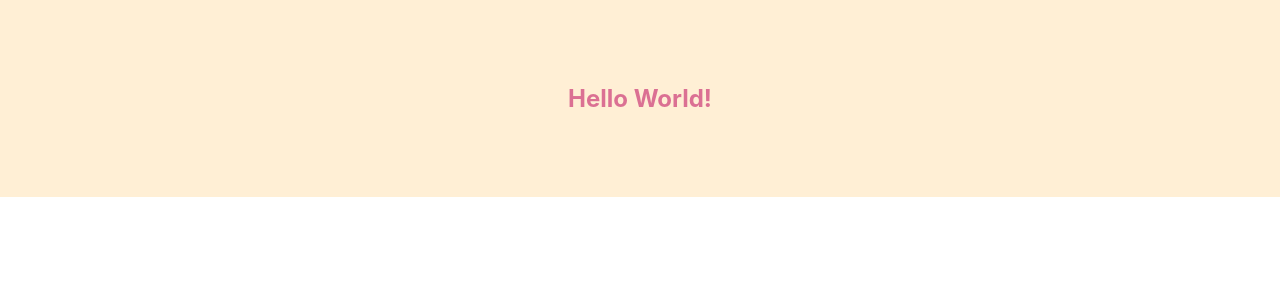
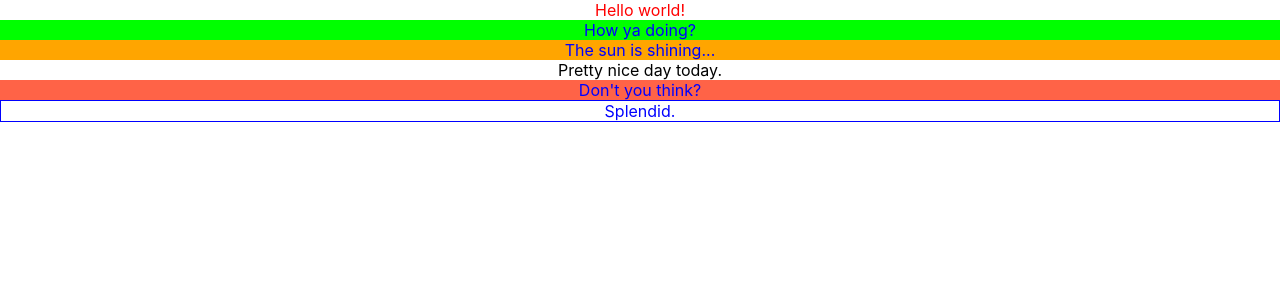
Before and after one commit to NaNa923/React-study2023, a React (Create React App) app: page / in a window 1280 px wide. Shown: the top 300 px of the page. Built offline with nearby package versions, Linux system fonts and the light colour scheme.

Commit message:
styled-components 라이브러리 강의 1-1,2

```diff
--- a/src/App.css
+++ b/src/App.css
@@ -1,38 +1,3 @@
 .App {
   text-align: center;
 }
-
-.App-logo {
-  height: 40vmin;
-  pointer-events: none;
-}
-
-@media (prefers-reduced-motion: no-preference) {
-  .App-logo {
-    animation: App-logo-spin infinite 20s linear;
-  }
-}
-
-.App-header {
-  background-color: #282c34;
-  min-height: 100vh;
-  display: flex;
-  flex-direction: column;
-  align-items: center;
-  justify-content: center;
-  font-size: calc(10px + 2vmin);
-  color: white;
-}
-
-.App-link {
-  color: #61dafb;
-}
-
-@keyframes App-logo-spin {
-  from {
-    transform: rotate(0deg);
-  }
-  to {
-    transform: rotate(360deg);
-  }
-}
--- a/src/App.js
+++ b/src/App.js
@@ -1,3 +1,4 @@
+import './App.css'
 import StyledComponentExample from "./components/StyledComponents/StyledComponentExample";
 
 function App() {
--- a/src/components/StyledComponents/StyledComponentExample.jsx
+++ b/src/components/StyledComponents/StyledComponentExample.jsx
@@ -1,25 +1,42 @@
 import React from "react";
 import styled from "styled-components";
 
+const Thing = styled.div.attrs((/* props */) => ({ tabIndex: 0 }))`
+  color: blue;
+
+  &:hover {
+    color: red; // <Thing> when hovered
+  }
+
+  & ~ & {
+    background: tomato; // <Thing> as a sibling of <Thing>, but maybe not directly next to it
+  }
+
+  & + & {
+    background: lime; // <Thing> next to <Thing>
+  }
+
+  &.something {
+    background: orange; // <Thing> tagged with an additional CSS class ".something"
+  }
+
+  .something-else & {
+    border: 1px solid; // <Thing> inside another element labeled ".something-else"
+  }
+`
+
 function StyledComponentExample(props) {
-  // Create a Title component that'll render an <h1> tag with some styles
-  const Title = styled.h1`
-    font-size: 1.5em;
-    text-align: center;
-    color: palevioletred;
-  `;
-
-  // Create a Wrapper component that'll render a <section> tag with some styles
-  const Wrapper = styled.section`
-    padding: 4em;
-    background: papayawhip;
-  `;
-
-  // Use Title and Wrapper like any other React component – except they're styled!
   return (
-    <Wrapper>
-      <Title>Hello World!</Title>
-    </Wrapper>
+    <>
+      <Thing>Hello world!</Thing>
+      <Thing>How ya doing?</Thing>
+      <Thing className="something">The sun is shining...</Thing>
+      <div>Pretty nice day today.</div>
+      <Thing>Don't you think?</Thing>
+      <div className="something-else">
+        <Thing>Splendid.</Thing>
+      </div>
+    </>
   );
 }
 
```
